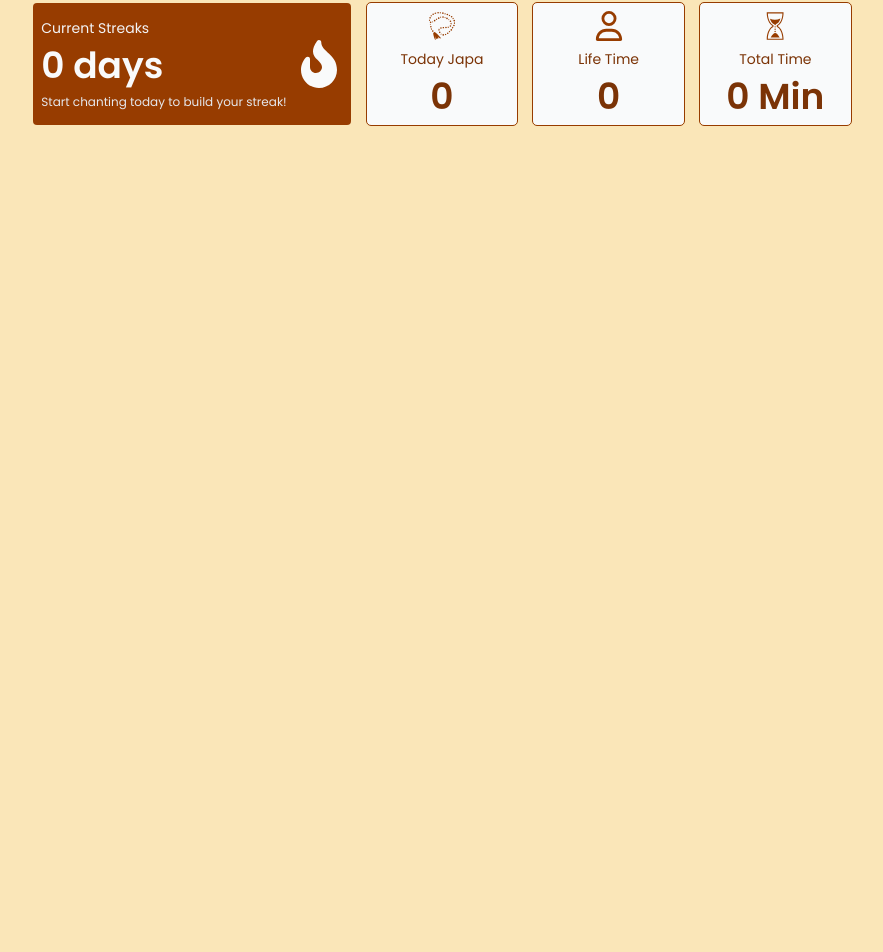
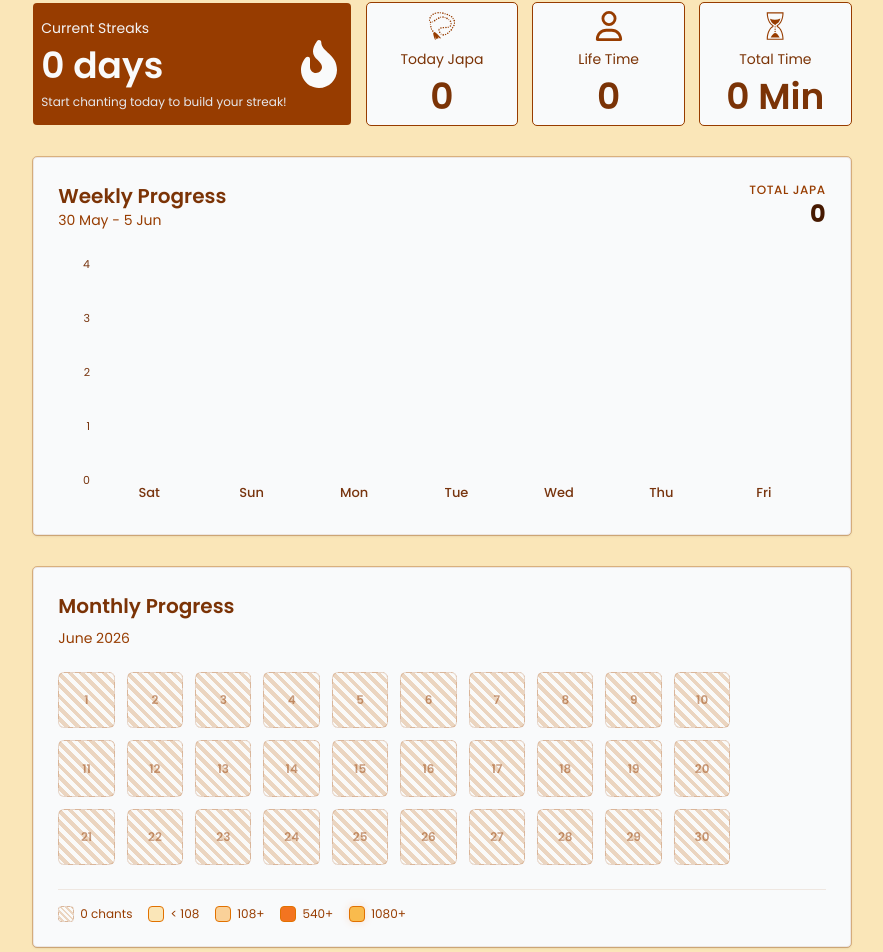
Before and after one commit to dipuvarma/radhanaamjapacounter, a Next.js app: page /statistics in a window 1280 px wide. Shown: the part 152-1104 px from the top of the page, without its empty margins (198-1081 px from the left). Before the commit the page ends 800 px from the top, so only its background shows below. Built offline with nearby package versions, Linux system fonts and the light colour scheme.

Commit message:
feat: statistics page design completed for desktop

```diff
--- a/src/app/statistics/page.js
+++ b/src/app/statistics/page.js
@@ -6,6 +6,80 @@
 import { GiSandsOfTime } from "react-icons/gi";
 import { useJapaState } from "@/hooks/useJapaState";
 import { getLocalDateString } from "@/utils/helper";
+
+import {
+  BarChart,
+  Bar,
+  XAxis,
+  YAxis,
+  Tooltip,
+  ResponsiveContainer,
+} from "recharts";
+
+const getWeeklyData = (dailyStats) => {
+  const daysOfWeek = ["Sun", "Mon", "Tue", "Wed", "Thu", "Fri", "Sat"];
+  const today = new Date();
+
+  let totalJapaThisWeek = 0;
+  const chartData = [];
+
+  // Generate last 7 days ending with today
+  for (let i = 6; i >= 0; i--) {
+    const dayDate = new Date(today);
+    dayDate.setDate(today.getDate() - i);
+
+    const year = dayDate.getFullYear();
+    const month = String(dayDate.getMonth() + 1).padStart(2, "0");
+    const day = String(dayDate.getDate()).padStart(2, "0");
+    const dateStr = `${year}-${month}-${day}`;
+
+    const count = dailyStats[dateStr]?.count || 0;
+    totalJapaThisWeek += count;
+
+    chartData.push({
+      day: daysOfWeek[dayDate.getDay()],
+      japa: count,
+    });
+  }
+
+  // Calculate start date (6 days ago) and end date (today) for range label
+  const firstDay = new Date(today);
+  firstDay.setDate(today.getDate() - 6);
+
+  const startLabel = `${firstDay.getDate()} ${firstDay.toLocaleString("default", { month: "short" })}`;
+  const endLabel = `${today.getDate()} ${today.toLocaleString("default", { month: "short" })}`;
+  const rangeLabel = `${startLabel} - ${endLabel}`;
+
+  return { chartData, total: totalJapaThisWeek, rangeLabel };
+};
+
+const getMonthlyData = (dailyStats) => {
+  const today = new Date();
+  const year = today.getFullYear();
+  const month = today.getMonth(); // 0-indexed
+
+  // Total days in the current month
+  const totalDays = new Date(year, month + 1, 0).getDate();
+  const heatmapData = [];
+
+  for (let i = 1; i <= totalDays; i++) {
+    const dayDate = new Date(year, month, i);
+    const monthStr = String(month + 1).padStart(2, "0");
+    const dayStr = String(i).padStart(2, "0");
+    const dateStr = `${year}-${monthStr}-${dayStr}`;
+
+    const count = dailyStats[dateStr]?.count || 0;
+
+    heatmapData.push({
+      dayNum: i,
+      dateStr,
+      count,
+    });
+  }
+
+  const monthName = today.toLocaleString("default", { month: "long" });
+  return { heatmapData, monthName };
+};
 
 const page = () => {
   const { analytics } = useJapaState();
@@ -24,6 +98,9 @@
   const todayJapaCount = dailyStats[todayDateStr]?.count || 0;
 
   const totalMinutes = Math.round(summary.lifetimeDuration / 60);
+
+  const { chartData, total, rangeLabel } = getWeeklyData(dailyStats);
+  const { heatmapData, monthName } = getMonthlyData(dailyStats);
 
   return (
     <main className="flex-1 max-w-4xl mx-auto px-4 py-8">
@@ -80,6 +157,146 @@
           </div>
         </div>
       </section>
+
+      {/* Weekly Progress  */}
+      <section className="mt-8 bg-gray-50 outline-1 outline-amber-800/30 p-6 rounded-sm shadow-sm border border-amber-900/10">
+        <div className="flex justify-between items-center mb-6">
+          <div>
+            <h2 className="text-xl font-semibold text-amber-900">
+              Weekly Progress
+            </h2>
+            <p className="text-sm text-amber-800">{rangeLabel}</p>
+          </div>
+          <div className="text-right">
+            <p className="text-xs text-amber-800 font-medium uppercase tracking-wider">
+              Total Japa
+            </p>
+            <p className="text-2xl font-bold text-amber-950">{total}</p>
+          </div>
+        </div>
+
+        <div className="w-full h-64">
+          <ResponsiveContainer width="100%" height="100%">
+            <BarChart
+              data={chartData}
+              margin={{ top: 10, right: 10, left: -20, bottom: 0 }}
+            >
+              <defs>
+                <linearGradient id="barGradient" x1="0" y1="0" x2="0" y2="1">
+                  <stop offset="0%" stopColor="#F37420" stopOpacity={0.9} />
+                  <stop offset="100%" stopColor="#F9BB4D" stopOpacity={0.6} />
+                </linearGradient>
+              </defs>
+              <XAxis
+                dataKey="day"
+                tickLine={false}
+                axisLine={false}
+                tick={{ fill: "#78350f", fontSize: 13, fontWeight: 500 }}
+              />
+              <YAxis
+                tickLine={false}
+                axisLine={false}
+                tick={{ fill: "#78350f", fontSize: 11 }}
+              />
+              <Tooltip
+                cursor={{ fill: "rgba(120, 53, 15, 0.05)" }}
+                contentStyle={{
+                  backgroundColor: "#fffbeb",
+                  border: "1px solid #d97706",
+                  borderRadius: "4px",
+                  fontFamily: "var(--font-poppins)",
+                }}
+                labelStyle={{ color: "#78350f", fontWeight: "bold" }}
+                itemStyle={{ color: "#F37420" }}
+              />
+              <Bar
+                dataKey="japa"
+                fill="url(#barGradient)"
+                barSize={32}
+                radius={[8, 8, 0, 0]}
+              />
+            </BarChart>
+          </ResponsiveContainer>
+        </div>
+      </section>
+
+      {/* Monthly Progress Section */}
+      <section className="mt-8 bg-gray-50 outline-1 outline-amber-800/30 p-6 rounded-sm shadow-sm border border-amber-900/10">
+        <h2 className="text-xl font-semibold text-amber-900 mb-2">Monthly Progress</h2>
+        <p className="text-sm text-amber-800 mb-6">{monthName} {new Date().getFullYear()}</p>
+
+        {/* Heatmap Grid */}
+        <div className="grid grid-cols-7 sm:grid-cols-10 gap-3 max-w-2xl">
+          {heatmapData.map((day) => {
+            let bgStyle = {};
+            let borderClass = "border border-amber-800/20";
+            let tooltipText = `${day.dayNum} ${monthName}: No chants`;
+
+            if (day.count === 0) {
+              // Diagonal stripes for unchanted days, matching the mockup!
+              bgStyle = {
+                background: "repeating-linear-gradient(45deg, #fafaf9, #fafaf9 4px, #ebd5c0 4px, #ebd5c0 8px)",
+              };
+            } else {
+              tooltipText = `${day.dayNum} ${monthName}: ${day.count} chants`;
+              if (day.count < 108) {
+                bgStyle = { backgroundColor: "#FAE6B8" };
+              } else if (day.count < 540) {
+                bgStyle = { backgroundColor: "#FAD199" };
+              } else if (day.count < 1080) {
+                bgStyle = { backgroundColor: "#F37420" };
+              } else {
+                bgStyle = { backgroundColor: "#F9BB4D" };
+              }
+              borderClass = "border border-amber-600 shadow-[0_0_8px_rgba(243,116,32,0.2)]";
+            }
+
+            return (
+              <div
+                key={day.dateStr}
+                style={bgStyle}
+                className={`aspect-square rounded-md flex items-center justify-center text-xs font-semibold relative group cursor-pointer transition-all duration-300 hover:scale-105 ${borderClass} ${
+                  day.count > 0 ? "text-amber-950" : "text-amber-800/50"
+                }`}
+              >
+                {day.dayNum}
+
+                {/* Tooltip on hover */}
+                <div className="absolute bottom-full mb-2 hidden group-hover:block z-10 bg-amber-950 text-amber-50 text-[10px] py-1 px-2 rounded-sm shadow-md whitespace-nowrap pointer-events-none">
+                  {tooltipText}
+                </div>
+              </div>
+            );
+          })}
+        </div>
+
+        {/* Legend */}
+        <div className="flex gap-4 items-center mt-6 text-xs text-amber-800 border-t border-amber-800/10 pt-4 flex-wrap">
+          <div className="flex items-center gap-1.5">
+            <div
+              style={{ background: "repeating-linear-gradient(45deg, #fafaf9, #fafaf9 2px, #ebd5c0 2px, #ebd5c0 4px)" }}
+              className="w-4 h-4 rounded-sm border border-amber-800/20"
+            />
+            <span>0 chants</span>
+          </div>
+          <div className="flex items-center gap-1.5">
+            <div className="w-4 h-4 rounded-sm border border-amber-600" style={{ backgroundColor: "#FAE6B8" }} />
+            <span>&lt; 108</span>
+          </div>
+          <div className="flex items-center gap-1.5">
+            <div className="w-4 h-4 rounded-sm border border-amber-600" style={{ backgroundColor: "#FAD199" }} />
+            <span>108+</span>
+          </div>
+          <div className="flex items-center gap-1.5">
+            <div className="w-4 h-4 rounded-sm border border-amber-600" style={{ backgroundColor: "#F37420" }} />
+            <span>540+</span>
+          </div>
+          <div className="flex items-center gap-1.5">
+            <div className="w-4 h-4 rounded-sm border border-amber-600 shadow-[0_0_8px_rgba(243,116,32,0.2)]" style={{ backgroundColor: "#F9BB4D" }} />
+            <span>1080+</span>
+          </div>
+        </div>
+      </section>
     </main>
   );
 };
```
